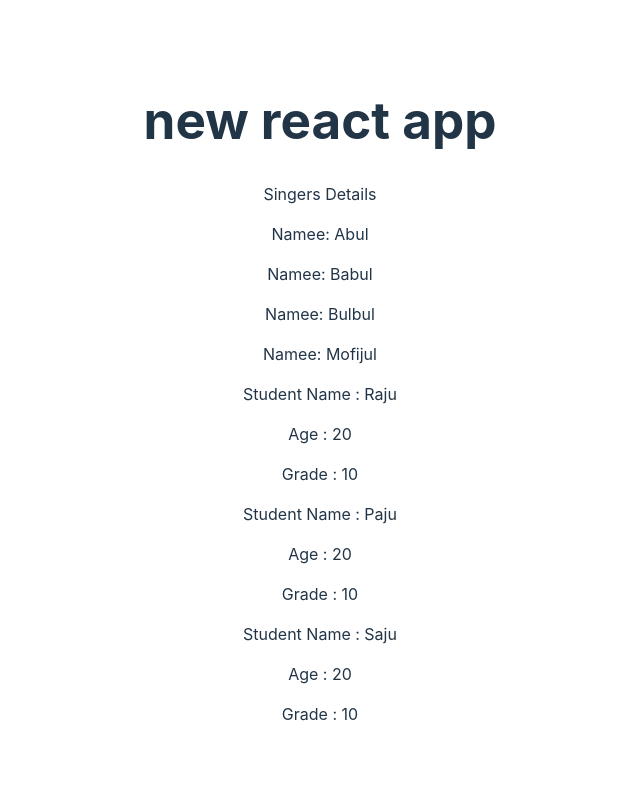
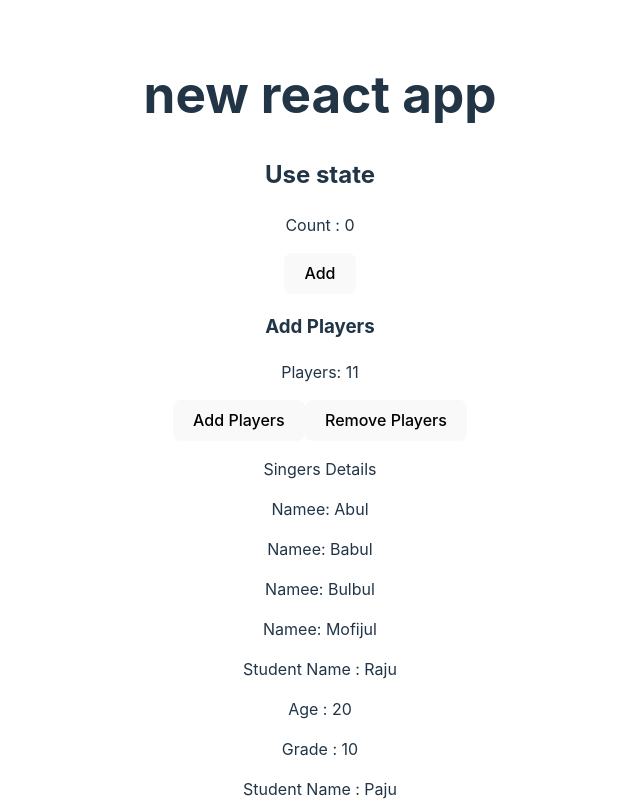
Before and after one commit to Nazmul5691/new-react-app-with-props-passing, a React (Vite) app: page / in a window 1280 px wide. Shown: the top 801 px of the page, without its empty margins (320-960 px from the left). Built offline with nearby package versions, Linux system fonts and the light colour scheme.

Commit message:
state mangement

```diff
--- a/src/App.jsx
+++ b/src/App.jsx
@@ -1,27 +1,33 @@
 import './App.css'
 import Singer from './Singer'
+import State from './State'
 import Students from './Student'
+import Team from './Team'
 
 function App() {
 
   const singers = ['Abul', 'Babul', 'Bulbul', 'Mofijul']
 
   const students = [
-    {name: 'Raju', age: 20, Grade: 10},
-    {name: 'Paju', age: 20, Grade: 10},
-    {name: 'Saju', age: 20, Grade: 10}
+    { name: 'Raju', age: 20, Grade: 10 },
+    { name: 'Paju', age: 20, Grade: 10 },
+    { name: 'Saju', age: 20, Grade: 10 }
   ]
 
   return (
     <>
       <h1>new react app</h1>
+      <h2>Use state</h2>
+      <State />
+      <h3>Add Players</h3>
+      <Team />
       <p>Singers Details</p>
       {
         singers.map((singer, index) => <Singer key={index} singer={singer}></Singer>)
       }
 
       {
-        students.map((student, index) => <Students key={index} student = {student}></Students>)
+        students.map((student, index) => <Students key={index} student={student}></Students>)
       }
     </>
   )
--- /dev/null
+++ b/src/State.jsx
@@ -0,0 +1,20 @@
+import { useState } from "react"
+
+export default function State(){
+
+    const [count, setCount] = useState(0);
+
+
+    const handleAdd = () =>{
+        const newCount = count + 1;
+        setCount(newCount)
+    }
+
+
+    return(
+        <div>
+            <p>Count : {count}</p>
+            <button onClick={handleAdd}>Add</button>
+        </div>
+    )
+}
--- /dev/null
+++ b/src/Team.jsx
@@ -0,0 +1,29 @@
+import { useState } from "react"
+
+export default function Team(){
+
+
+    const [players, setPlayers] = useState(11)
+
+    const handleAddPlayers =() =>{
+        const newPlayer = players + 1;
+        setPlayers(newPlayer);
+    }
+
+
+    const handleRemovePlayers =() =>{
+        const newPlayer = players - 1;
+        setPlayers(newPlayer);
+    }
+
+
+
+
+    return(
+        <div>
+            <p>Players: {players}</p>
+            <button onClick={handleAddPlayers}>Add Players</button>
+            <button onClick={handleRemovePlayers}>Remove Players</button>
+        </div>
+    )
+}
```
